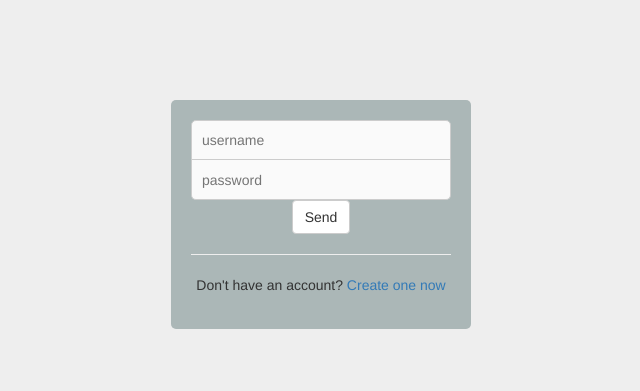
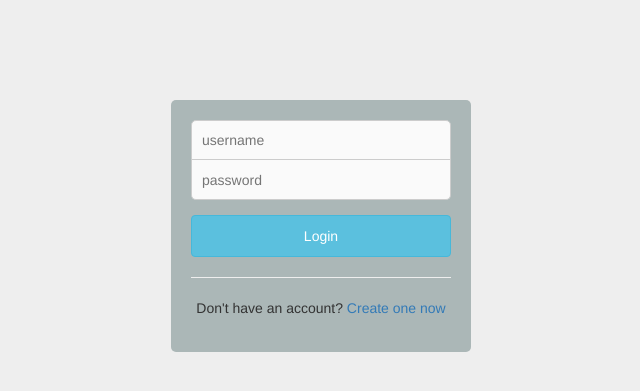
Before and after one commit to javirln/BrainTravel, a Django app: page /signin/ in a window 1280 px wide. Shown: the part 52-443 px from the top of the page, without its empty margins (319-959 px from the left). Run offline with Django 3.2, Linux system fonts and the light colour scheme; some libraries are stand-ins or nearby versions.

Commit message:
Subido el template de signin.html

```diff
--- a/principal/templates/signin.html
+++ b/principal/templates/signin.html
@@ -8,7 +8,7 @@
                 <form action="" method="">
                     <input type="text" placeholder="username" required>
                     <input type="password" placeholder="password">
-                    <button type="submit" class="btn btn-default">Send</button>
+                    <button class="btn btn-info btn-block login" type="submit">Login</button>
                     <hr/>
                     <span>Don't have an account? <a href="#">Create one now</a></span>
                 </form>
```
